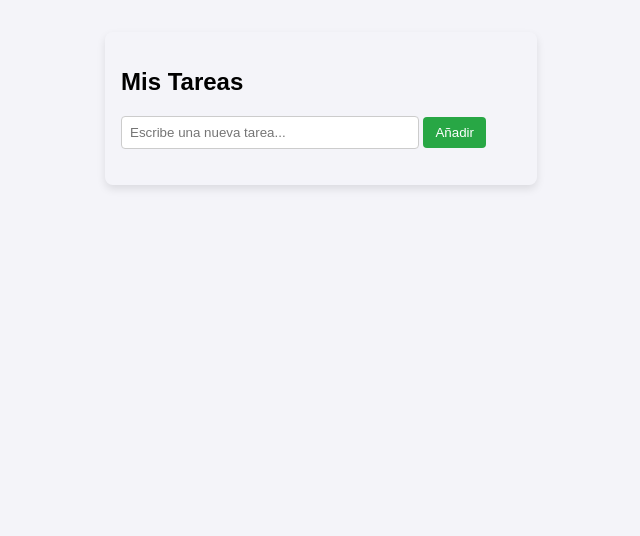
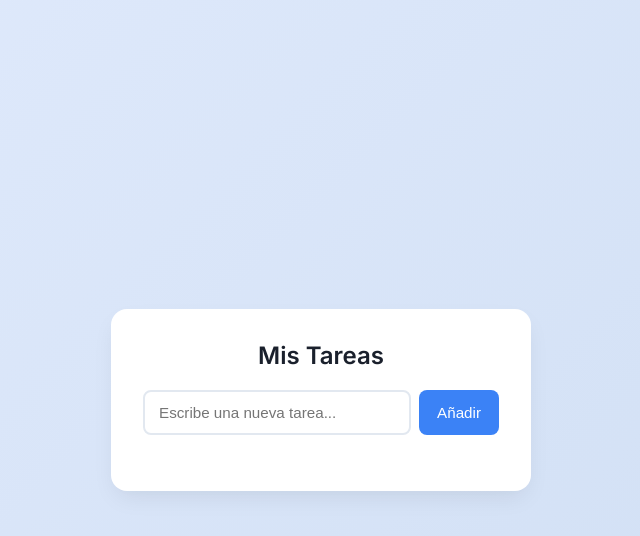
Before and after one commit to Yeison1023/nuevodealgo, a plain HTML site: page index.html in a window 1280 px wide. Shown: the whole page, without its empty margins (319-959 px from the left). Drawn offline with Linux system fonts and the light colour scheme.

Commit message:
mejorar los estilos

```diff
--- a/index.html
+++ b/index.html
@@ -1,20 +1,25 @@
 <!DOCTYPE html>
-<html lang="en">
+<html lang="es">
 <head>
     <meta charset="UTF-8">
     <meta name="viewport" content="width=device-width, initial-scale=1.0">
+    <title>Mis Tareas</title>
     <link rel="stylesheet" href="styles.css">
-    <title>Document</title>
+    <link rel="preconnect" href="https://fonts.googleapis.com">
+    <link rel="preconnect" href="https://fonts.gstatic.com" crossorigin>
+    <link href="https://fonts.googleapis.com/css2?family=Inter:wght@400;500;600&display=swap" rel="stylesheet">
 </head>
 <body>
+
+    <main class="contenedor">
         <h2>Mis Tareas</h2>
-    <div>
+        <div class="input-box">
             <input type="text" id="input-tarea" placeholder="Escribe una nueva tarea...">
             <button id="btn-agregar">Añadir</button>
         </div>
         <ul id="lista-tareas"></ul>
-</body>
+    </main>
+
     <script src="yorbin.js"></script>
-</html>
 </body>
 </html>
--- a/styles.css
+++ b/styles.css
@@ -1,57 +1,142 @@
+
+* {
+    box-sizing: border-box;
+    margin: 0;
+    padding: 0;
+}
 
 body {
-            font-family: Arial, sans-serif;
-            max-width: 400px;
-            margin: 2rem auto;
-            padding: 1rem;
-            background-color: #f4f4f9;
+    font-family: 'Inter', system-ui, -apple-system, sans-serif;
+    background: linear-gradient(135deg, #e0eafc 0%, #cfdef3 100%);
+    min-height: 100vh;
+    display: flex;
+    justify-content: center;
+    align-items: center;
+    padding: 20px;
+    color: #2d3748;
+    /* background-image: url(https://i.pinimg.com/1200x/70/51/5d/70515d8c0b00bcdaf92b57ff0bf217d9.jpg); */
+    background-size: contain;                 /* Hace que la imagen cubra toda la pantalla */
+    background-position: center;            /* Centra la imagen */
+    background-repeat: no-repeat;           /* Evita que se repita como mosaico */
+
+}
+
+/* Tarjeta principal */
+.contenedor {
+    background-color: #ffffff;
+    width: 100%;
+    max-width: 420px;
+    padding: 2rem;
+    border-radius: 16px;
+    box-shadow: 0 10px 25px -5px rgba(0, 0, 0, 0.08),
+                0 8px 10px -6px rgba(0, 0, 0, 0.01);
+}
+
+h2 {
+    font-size: 1.5rem;
+    font-weight: 600;
+    margin-bottom: 1.25rem;
+    color: #1a202c;
+    text-align: center;
+}
+
+/* Área de Input y Botón */
+.input-box {
+    display: flex;
+    gap: 8px;
+    margin-bottom: 1.5rem;
+}
+
+input {
+    flex: 1;
+    padding: 12px 14px;
+    border: 2px solid #e2e8f0;
     border-radius: 8px;
-            box-shadow: 0 4px 8px rgba(0,0,0,0.1);
+    font-size: 0.95rem;
+    outline: none;
+    transition: border-color 0.2s ease, box-shadow 0.2s ease;
 }
-        input {
-            padding: 8px;
-            width: 70%;
-            border: 1px solid #ccc;
-            border-radius: 4px;
+
+input:focus {
+    border-color: #3b82f6;
+    box-shadow: 0 0 0 3px rgba(59, 130, 246, 0.15);
 }
+
 #btn-agregar {
-            padding: 8px 12px;
-            background-color: #28a745;
-            color: white;
+    padding: 12px 18px;
+    background-color: #3b82f6;
+    color: #ffffff;
+    font-weight: 500;
+    font-size: 0.95rem;
     border: none;
-            border-radius: 4px;
+    border-radius: 8px;
     cursor: pointer;
+    transition: background-color 0.2s ease, transform 0.1s ease;
 }
+
+#btn-agregar:hover {
+    background-color: #2563eb;
+}
+
+#btn-agregar:active {
+    transform: scale(0.97);
+}
+
+/* Lista de tareas */
 ul {
-            list-style-type: none;
-            padding: 0;
-            margin-top: 20px;
+    list-style: none;
+    display: flex;
+    flex-direction: column;
+    gap: 10px;
 }
-        /* Clase que se añadirá con classList.add() */
+
+/* Elemento de tarea individual */
 .tarea {
     display: flex;
     justify-content: space-between;
     align-items: center;
-            background: white;
-            padding: 10px;
-            margin-bottom: 8px;
-            border-radius: 4px;
-            border-left: 5px solid #28a745;
+    background-color: #f8fafc;
+    padding: 12px 14px;
+    border-radius: 8px;
+    border-left: 4px solid #3b82f6;
+    box-shadow: 0 1px 3px rgba(0, 0, 0, 0.05);
     cursor: pointer;
-            transition: 0.3s;
+    transition: all 0.2s ease;
+    word-break: break-word;
 }
-        /* Clase que se alternará con classList.toggle() */
+
+.tarea:hover {
+    background-color: #f1f5f9;
+    transform: translateY(-1px);
+}
+
+/* Tarea completada */
 .completada {
     text-decoration: line-through;
-            color: #888;
-            border-left-color: #888;
-            background-color: #e9e9e9;
+    color: #94a3b8;
+    border-left-color: #cbd5e1;
+    background-color: #f8fafc;
+    opacity: 0.8;
 }
+
+/* Botón de eliminar */
 .btn-eliminar {
-            background-color: #dc3545;
+    background-color: #ef4444;
     color: white;
     border: none;
-            padding: 5px 10px;
-            border-radius: 4px;
+    padding: 6px 12px;
+    border-radius: 6px;
+    font-size: 0.85rem;
+    font-weight: 500;
     cursor: pointer;
+    margin-left: 8px;
+    transition: background-color 0.2s ease, transform 0.1s ease;
 }
+
+.btn-eliminar:hover {
+    background-color: #dc2626;
+}
+
+.btn-eliminar:active {
+    transform: scale(0.95);
+}
```
Lines whose indentation alone changed are shown as unchanged.
